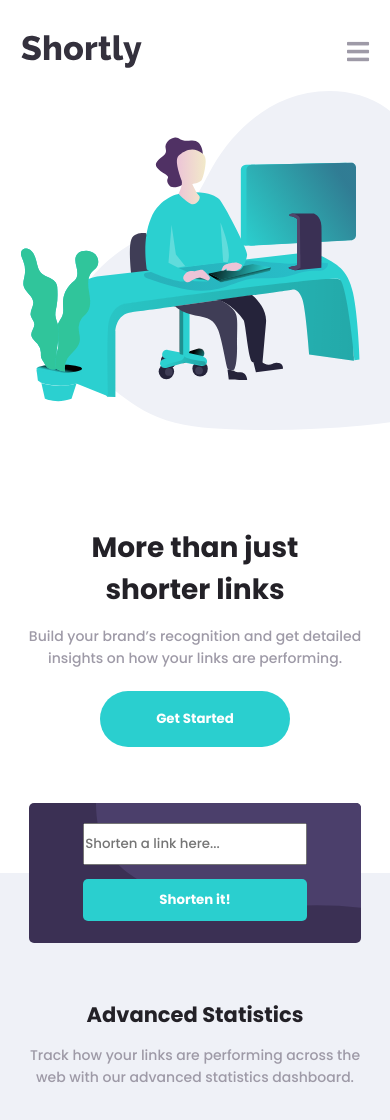
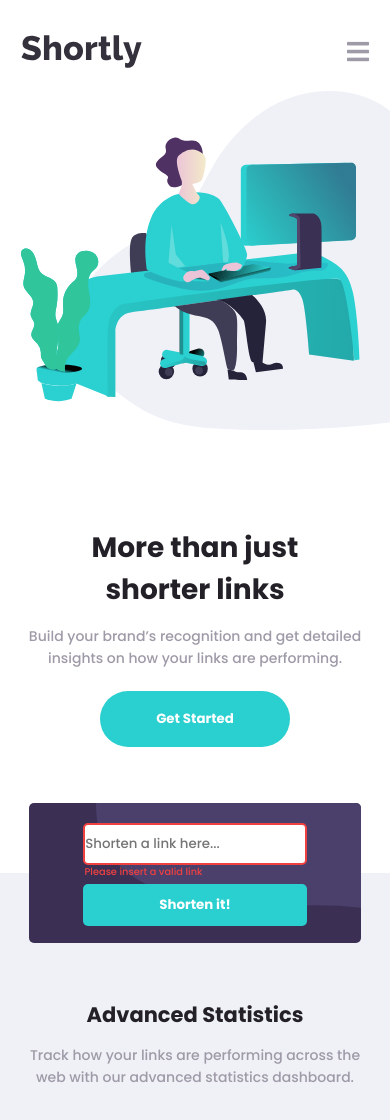
Before and after one commit to VictorKyHugo/shortner-react, a React (Create React App) app: page / in a window 390 px wide. Shown: the top 1120 px of the page. Built offline with nearby package versions, Linux system fonts and the light colour scheme.

Commit message:
mobile design done

```diff
--- a/src/components/Nav/Nav.js
+++ b/src/components/Nav/Nav.js
@@ -33,7 +33,6 @@ function Nav() {
                     <a href="https://google.com">Login</a>
                     <a className="modal__signup" href="https://google.com">Sign Up</a>
 
-
                 </div>
             </div>
         </div>
--- a/src/components/Nav/Nav.scss
+++ b/src/components/Nav/Nav.scss
@@ -57,6 +57,7 @@
                 border-radius: 100px;
             }
 
+
             &__hr{
                 width: 80%;
                 margin: 1rem;
--- a/src/components/Shorten/Shorten.js
+++ b/src/components/Shorten/Shorten.js
@@ -23,13 +23,14 @@ function Shorten() {
     return (
         <div className="shorten">
             <form className="shorten__form">
-                <input className="shorten__form__input" placeholder="Shorten a link here..." value={linkToShort} onChange={inputHandler} />
-                <button className="shorten__form__button" onClick={buttonHandler}>{isLoading ? <Loading /> : "Shorten it!"}</button>
+                <input className="shorten__form__input" style={{ marginBottom: 0, border: "2px solid rgb(240, 65, 65)" }} placeholder="Shorten a link here..." value={linkToShort} onChange={inputHandler} />
+                <span style={{ display: "block" }}>Please insert a valid link</span>
+                <button className="shorten__form__button" style={{ marginTop: "5px" }} onClick={buttonHandler}>{isLoading ? <Loading /> : "Shorten it!"}</button>
             </form>
             <div className="shorten__background">
                 <img src={background} alt="background" />
             </div>
-        </div>
+        </div >
     )
 }
 
--- a/src/components/Shorten/Shorten.scss
+++ b/src/components/Shorten/Shorten.scss
@@ -31,7 +31,20 @@
         &__input{
             width: 85%;
             height: 3rem;
-            margin : 1rem 0;
+            margin-top : 1rem;
+            margin-bottom: 1rem;
+            border-radius: 5px;
+            outline: none;
+            border: 2px solid white;
+
+        }
+
+        span{
+            color: rgb(240, 65, 65);
+            font-size: 0.7rem;
+            align-self: flex-start;
+            margin-left: 8%;
+            display: none;
         }
 
         &__button{
```
